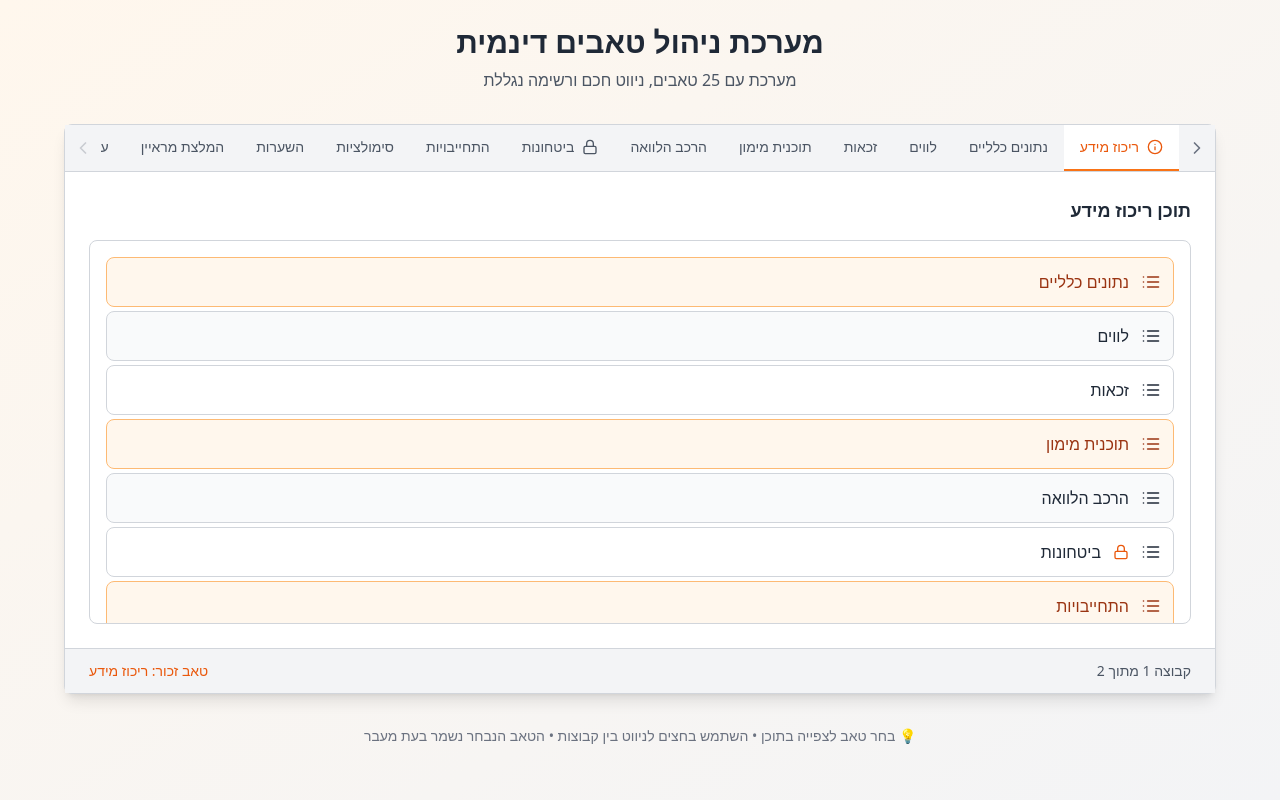
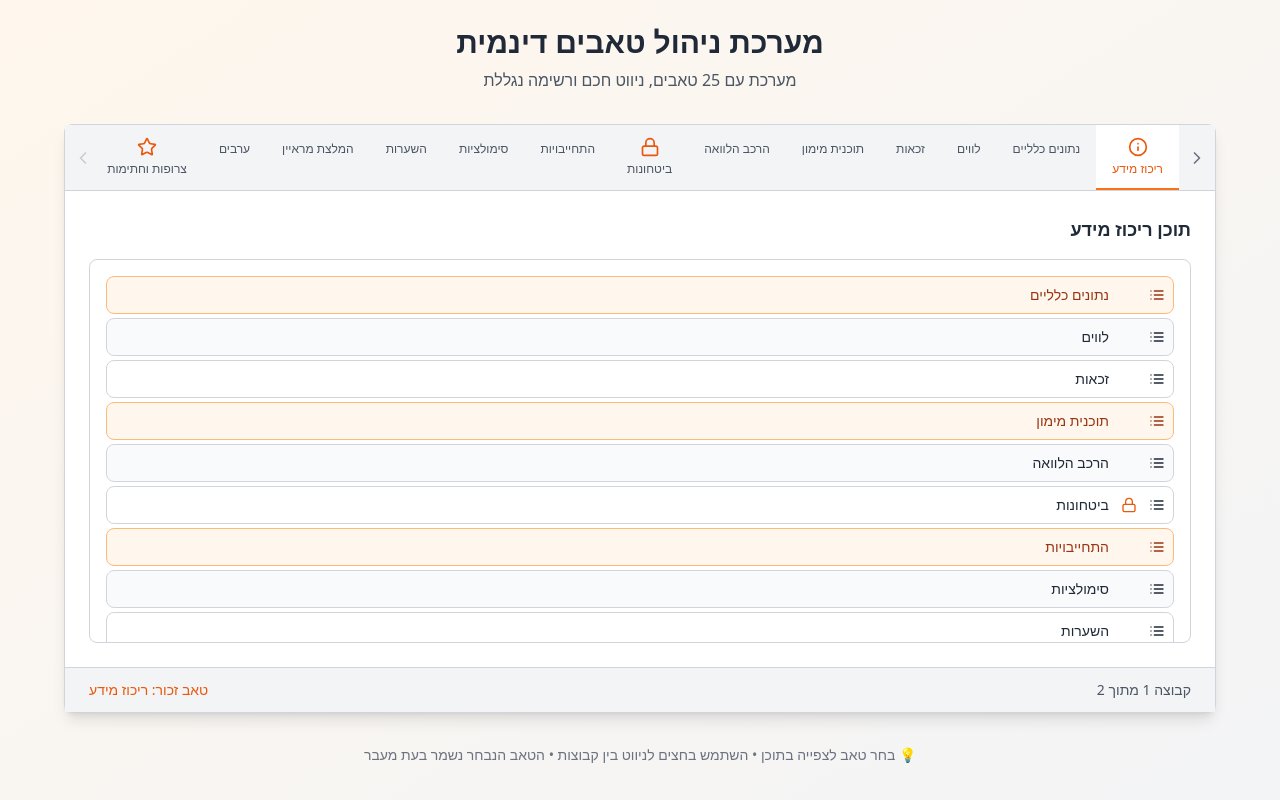
Before and after one commit to ttprojectgithub/icon-scroll-tabs, a React (Vite) app: page / in a window 1280 px wide. Both pictures are taken after a click on the button "ריכוז מידע". Built offline with nearby package versions, Linux system fonts and the light colour scheme.

Commit message:
Refactor: Improve tab and list styling
-   Adjusted tab icon positioning and emphasis.
-   Implemented consistent text alignment in the scrollable list.
-   Reduced the height of list rows.
-   Added hover effect to highlight selected list items.

```diff
--- a/src/components/DynamicTabs.tsx
+++ b/src/components/DynamicTabs.tsx
@@ -132,9 +132,9 @@ const DynamicTabs = () => {
 
   const getColorClasses = (color?: string) => {
     const colorMap: { [key: string]: string } = {
-      orange: 'bg-orange-50 border-orange-300 text-orange-800 hover:bg-orange-100',
-      gray: 'bg-gray-50 border-gray-300 text-gray-800 hover:bg-gray-100',
-      white: 'bg-white border-gray-300 text-gray-800 hover:bg-gray-50'
+      orange: 'bg-orange-50 border-orange-300 text-orange-800 hover:bg-orange-200 hover:border-orange-400 hover:shadow-md',
+      gray: 'bg-gray-50 border-gray-300 text-gray-800 hover:bg-gray-200 hover:border-gray-400 hover:shadow-md',
+      white: 'bg-white border-gray-300 text-gray-800 hover:bg-gray-100 hover:border-gray-400 hover:shadow-md'
     };
     return colorMap[color || 'white'] || colorMap.white;
   };
@@ -237,16 +237,18 @@ const DynamicTabs = () => {
                 key={tab.index}
                 onClick={() => handleTabClick(tab.index)}
                 className={`
-                  flex-shrink-0 px-4 py-3 text-sm font-medium border-b-2 transition-all duration-200 flex items-center gap-2
+                  flex-shrink-0 px-4 py-3 text-sm font-medium border-b-2 transition-all duration-200 flex flex-col items-center gap-1
                   ${selectedTab === tab.index
                     ? 'border-orange-500 text-orange-600 bg-white'
                     : 'border-transparent text-gray-600 hover:text-orange-600 hover:border-orange-300'
                   }
                 `}
               >
-                {tab.index === 0 && <Info className="w-4 h-4" />}
-                {TypeIcon && <TypeIcon className="w-4 h-4" />}
-                {tab.title}
+                <div className="flex items-center gap-2">
+                  {tab.index === 0 && <Info className="w-5 h-5 text-orange-600" />}
+                  {TypeIcon && <TypeIcon className="w-5 h-5 text-orange-600" />}
+                </div>
+                <span className="text-xs leading-tight">{tab.title}</span>
               </button>
             );
           })}
@@ -281,15 +283,17 @@ const DynamicTabs = () => {
                       <div
                         key={item.index}
                         className={`
-                          flex items-center gap-3 p-3 rounded-lg border transition-all duration-200
-                          hover:shadow-md cursor-pointer
+                          flex items-center gap-3 p-2 rounded-lg border transition-all duration-200
+                          cursor-pointer
                           ${getColorClasses(item.color)}
                         `}
                         onClick={() => handleTabClick(item.index)}
                       >
-                        <IconComponent className="w-5 h-5 flex-shrink-0" />
-                        {TypeIcon && <TypeIcon className="w-4 h-4 flex-shrink-0 text-orange-600" />}
-                        <span className="font-medium">{item.title}</span>
+                        <IconComponent className="w-4 h-4 flex-shrink-0" />
+                        <div className="w-4 flex justify-center">
+                          {TypeIcon ? <TypeIcon className="w-4 h-4 flex-shrink-0 text-orange-600" /> : <span className="w-4"></span>}
+                        </div>
+                        <span className="font-medium text-sm">{item.title}</span>
                       </div>
                     );
                   })}
```
